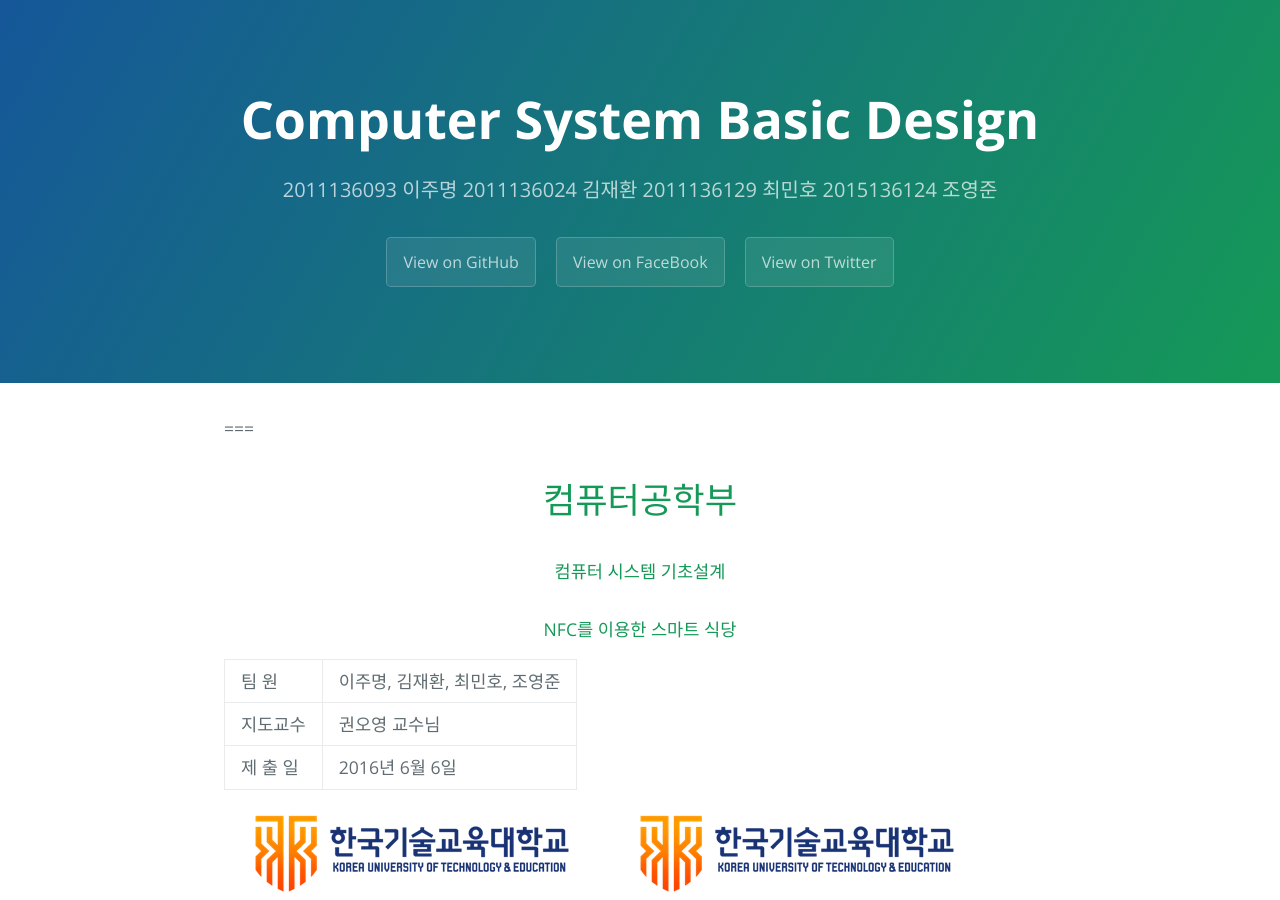
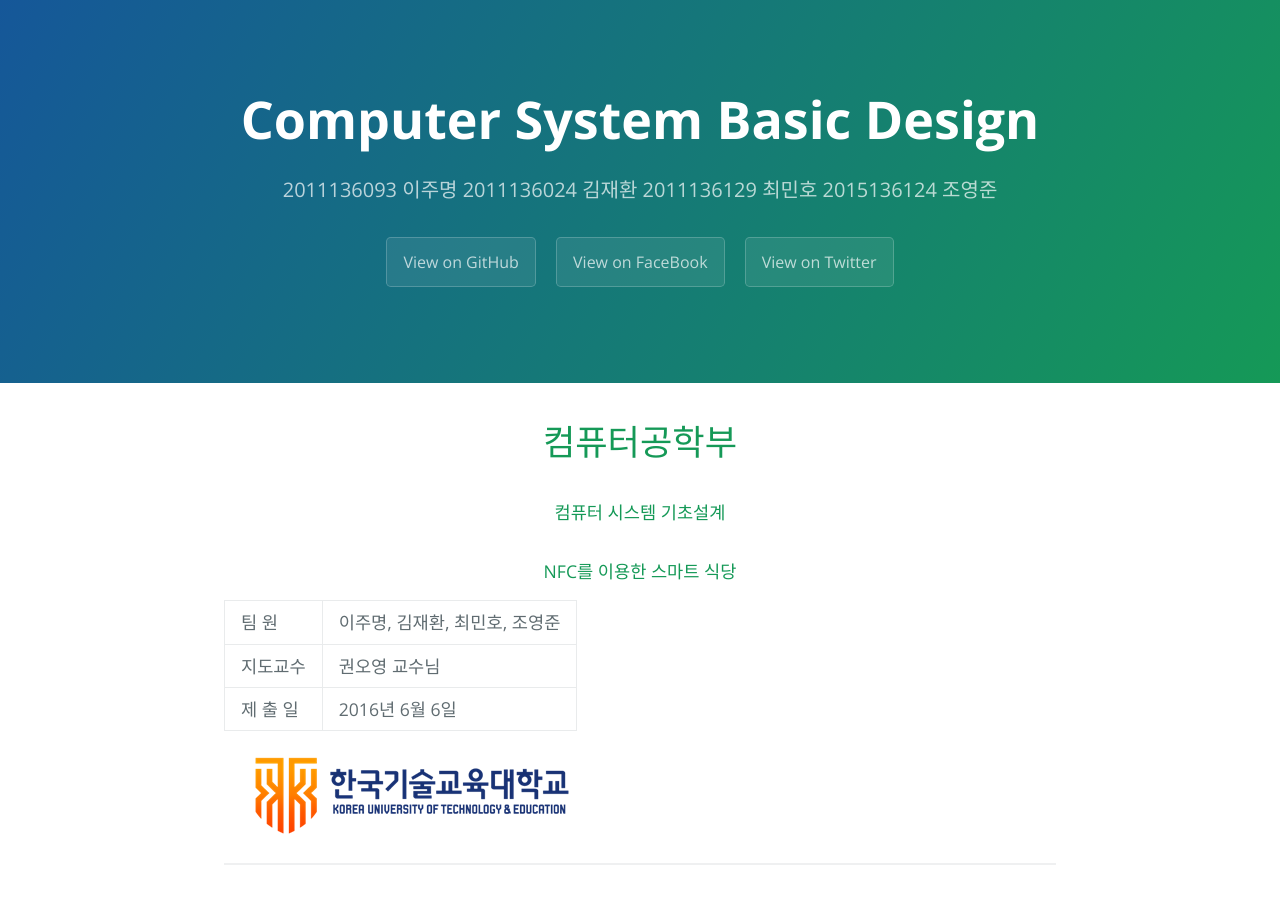
Before and after one commit to LeeJuMyeong/leejumyeong.github.com, a Jekyll site: the page built from _posts/2016-06-09-please-content.markdown, in a window 1280 px wide and 900 px high. Built offline with Jekyll 4.4.1, drawn with Linux system fonts in a browser that asks for light colours.

Commit message:
Update 2016-06-09-please-content.markdown

```diff
--- a/_posts/2016-06-09-please-content.markdown
+++ b/_posts/2016-06-09-please-content.markdown
@@ -3,7 +3,6 @@
 title:  "IoT Idea Design Report"
 categories: main
 ---
-===
 
 # <center>컴퓨터공학부</center>
 
@@ -16,9 +15,8 @@
 | 제 출 일 | 2016년 6월 6일 |
 
 <img src="https://github.com/LeeJuMyeong/leejumyeong.github.com/blob/master/img/koreatechlogo.png?raw=true" style="align:center;">
-![한기대로고](https://github.com/LeeJuMyeong/leejumyeong.github.com/blob/master/img/koreatechlogo.png?raw=true)
 
-===
+---
 
 # 목차
   1. [문제 상황, 문제에 따른 목적 및 요구사항 도출](#section1)
@@ -32,10 +30,13 @@
   5. [팀원 및 역할분담](#section5)
 
 ---
+
 <div id='section1'/>
 # 1. 문제 상황, 문제에 따른 목적 및 요구사항 도출
 
 손님 입장에서 같은 음식이라도 조금이라도 더 맛있고 품질이 좋으며 가격이 저렴한 식당을 찾기 마련이며, 이러한 식당은 그만큼 손님이 많다. 이렇게 손님이 북적이는 식당을 방문할 때 우리는 정신없이 돌아다니는 서버 및 계산대 종업원, 요리사들을 볼 수 있다. 그러나 손님이 많은 가게는 그만큼 많은 불편한 요소와 위험이 함께 존재하며, 이는 손님이 많은 식당일수록 많은 문제를 수반하게 된다. 실내에 사람이 몰리는 것에 따른 위험성, 주문한 음식의 서비스 지체 및 품질 저하, 많은 사람들이 협소한 장소에 집중됨에 따른 불쾌함, 요리의 위생 문제, 오래 이어진 줄로 인한 스트레스로 종업원과 인접 손님과의 고성과 폭언, 심하면 폭행의 상황까지 발생할 수 있으며, 재료 부족으로 인한 음식 제공 불가 및 팔리지 않는 재료의 신선도 저하로 인한 재료 폐기 등의 재료 관리 소홀, 정산 오류, 품질 저하에 따른 손님 감소, 좁은 장소에 사람은 많으나 종업원 및 요리사가 바쁜 상황에서 화재 방지 및 조리기구 정리정돈의 미실시로 인한 식당 안전관리 소홀 등 많은 문제점이 발생하고 있다. 이러한 모습은 우리들이 흔히 ‘맛집’으로 정의하는 식당들의 흔한 풍경이다. 이는 결국 맛있는 음식을 섭취함으로써 포만감과 만족을 느끼며 음식으로 스트레스를 풀고자 하는 손님들에게 오히려 품질이 낮은 서비스 제공과 기다림과 불쾌함으로 인한 스트레스를 주며 오히려 상황을 악화시켜 비판을 듣게 된다. 이에 따라, 이러한 음식점의 비효율적인 시스템에 따른 문제 상황을 인지하고 이를 개선하고자 한다. 이는 손님들에게 보다 편안한 식당 이용 서비스를, 요리사들에겐 효율적인 재고 관리 시스템을 제공코자 한다.
+
+---
 
 <div id='section2'/>
 # 2. 핵심 아이디어 및 전체 시스템 구조
@@ -43,6 +44,8 @@
 ![블록다이어그램](https://github.com/LeeJuMyeong/leejumyeong.github.com/blob/master/img/imgb.png?raw=true)
 
 <center>▲ 블록 다이어그램</center>
+
+---
 
 <div id='section3'/>
 # 3. 기존 제품과의 차별성 및 장점
@@ -54,6 +57,8 @@
 ▲ 시스템 관계도
 
 본 시스템의 경우 각 테이블에 설치된 태블릿 PC와 계산대, 주방의 태블릿 PC를 연동시킨다. 이는 그동안 서빙을 하는 종업원이 메뉴판을 가져다주며 메뉴를 주문하면 이를 주방에 전달하고 손님이 나갈 때 들고 오는 계산서를 통해 계산을 하는 기존의 시스템과 달리, 테이블에 위치한 태블릿 PC를 통해 손님이 직접 주문을 하고, 이를 주방과 계산대에 연결된 태블릿 PC화면에 전달해 요리사는 해당 메뉴를 만들고, 주문과 동시에 계산 내역이 계산대에 위치한 태블릿 PC에 저장되어 기존의 종업원이 수행하던 업무를 태블릿 PC로 대체하게 된다. 또한 주방에서는 냉장고 안에 구획이 나누어져 있고, 이는 재료의 위치별 구획을 뜻하며, 냉장고 있는 재료를 꺼낼 경우 재료의 출입 여부를 확인하는데, 이를 위해 냉장고 각 구획별로 재료의 종류를 인식하고자 재료를 담는 상자에 식별 카드로서 NFC 카드를 부착하여 재료의 출입에 따른 존재 여부를 파악하게 되고, 해당 데이터는 데이터베이스에 저장된다. 이렇게 데이터베이스에 저장되어 있는 정보는 이후 재료를 공급하는 업체의 메인 서버와 연동되어 있으며, 공급 업체에서 현재 식당의 재료를 실시간으로 파악할 수 있고, 식당에서 재료의 사용에 따라 냉장고에 남은 재료가 부족해질 경우, 이를 식당에 알리며 식당에서 재료의 배달을 원할 경우 해당 재료를 보다 정확하고 빠르게 공급 업체에 알림으로써 수월한 전달이 가능해진다. 그리고 재료 공급자 측에서는 다른 데이터베이스를 가지고 있으며, 이를 통해 여러 개의 위와 같은 시스템으로 이루어진 식당에 대한 정보를 가지고 여러 식당들의 재료를 동시에 관리할 수 있게 된다. 이는 재고 관리 측면에 있어서도 기존의 시스템보다 더욱 효율적이며, 소비자의 경우 애플리케이션을 활용하여 식당으로 가기 전에 식당의 현재 테이블의 상황을 확인할 수 있고, 해당 식당에 대한 평가 기능을 통해 선택에 도움을 받게 된다.
+
+---
 
 <div id='section4'/>
 # 4. 시스템 설계
@@ -142,6 +147,8 @@
 
 ▲ 시스템 흐름도 3
 
+---
+
 <div id='section5'/>
 # 5. 팀 구성 및 역할분담
 
```
